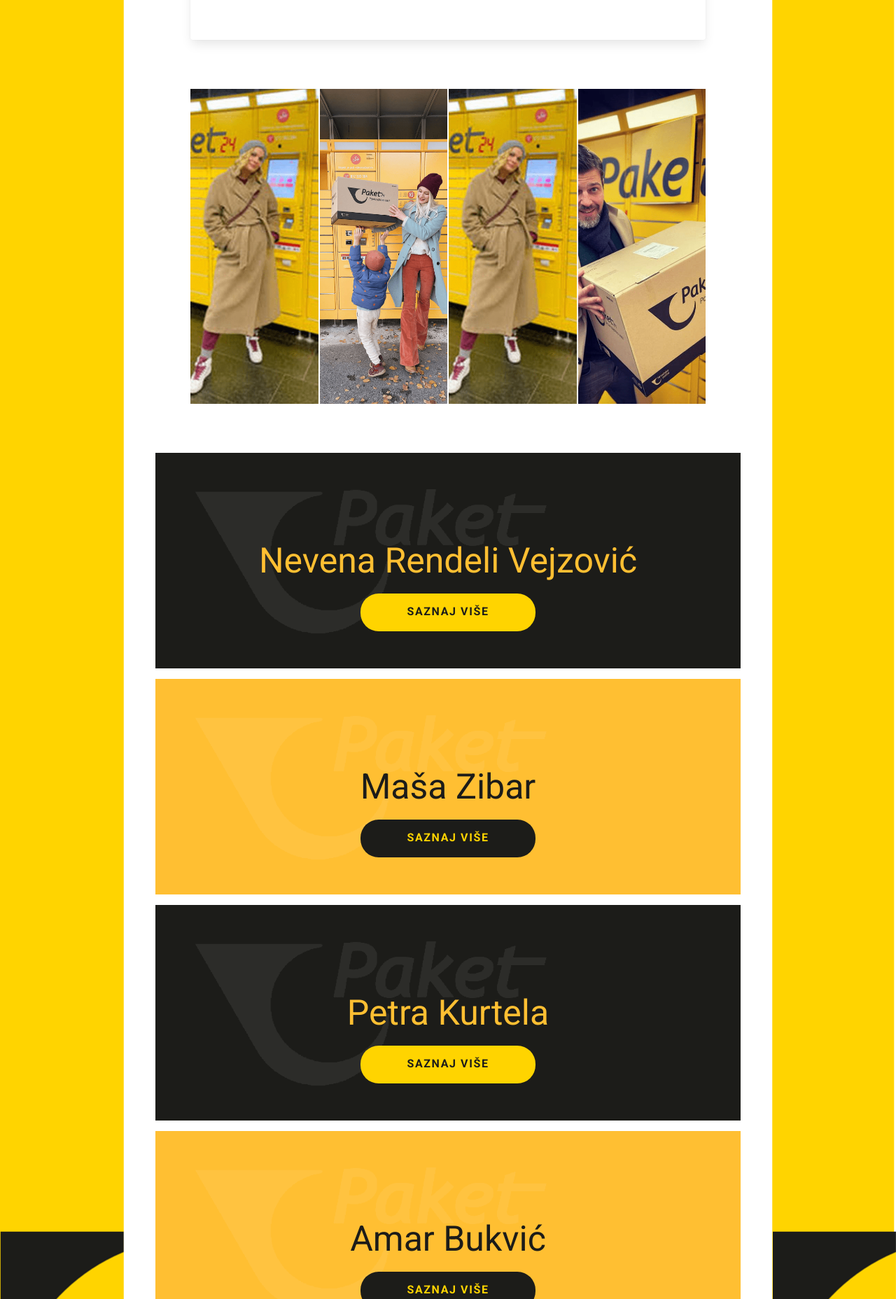
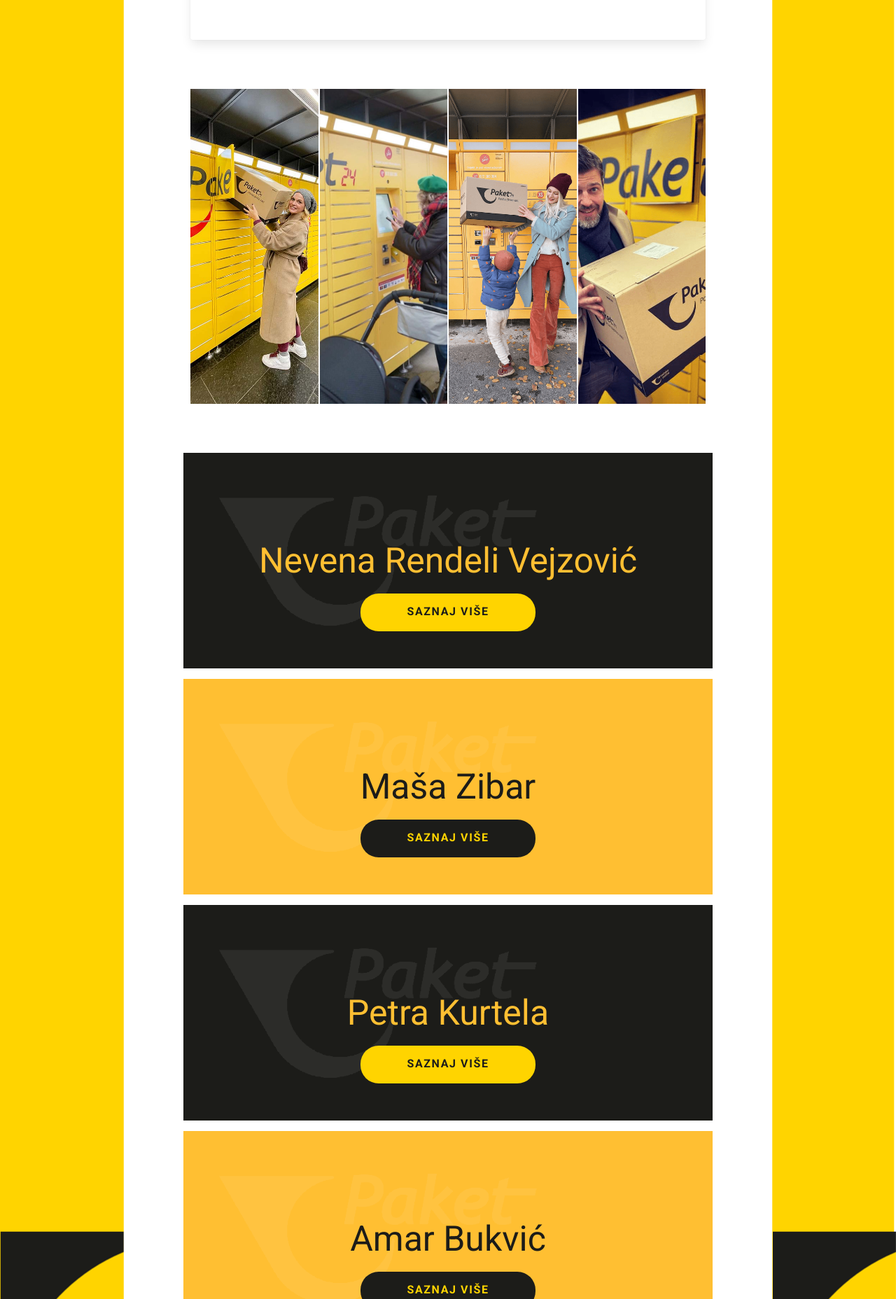
Before and after one commit to Zeljak/paketomat, a website: page index.html in a window 1280 px wide. Shown: the part 1947-3803 px from the top of the page at 70% size. Drawn offline with nearby package versions, Linux system fonts and the light colour scheme; files whose address does not match are found by name.

Commit message:
new links

```diff
--- a/_sass/main.scss
+++ b/_sass/main.scss
@@ -266,6 +266,9 @@
       margin-top: 40px;
       margin-bottom: 40px;
     }
+    &:hover {
+      color: $cheese;
+    }
   }
 }
 
@@ -326,6 +329,25 @@
     @include for-ultrahd {
       gap: 58px;
     }
+  }
+}
+
+.rectangle__wrapper,
+.savjeti,
+.pet__stvari,
+.ikone__grid,
+.hr_wrapper,
+.gallery__wrapper,
+.yellow_div__wrapper,
+.hr_wrapper {
+  @include for-phone {
+    margin: 30px 8px 30px;
+  }
+  @include for-tablet {
+    margin: 40px 30px 40px;
+  }
+  @include for-desktop {
+    margin: 70px 70px 30px;
   }
 }
 
--- a/index.html
+++ b/index.html
@@ -27,7 +27,7 @@
       rel="stylesheet"
     />
     <link rel="stylesheet" href="css/lightbox.min.css" />
-    <link rel="stylesheet" href="css/main.css?v=3" />
+    <link rel="stylesheet" href="css/main.css?v=4" />
 
     <!-- Facebook -->
     <meta
@@ -110,9 +110,13 @@
           <div class="hr_wrapper"><hr /></div>
           <!-- title before photos -->
           <div>
+            <a
+            href="https://www.roditelji.hr/lifestyle/pakiranje-i-slanje-paketa-na-paketomatu-ne-moze-biti-jednostavnije-ali-ni-zabavnije/"
+            target="_blank"
+          >
             <p class="steps__title">
               KORAK PO KORAK DO VAŠEG PAKETA u samo nekoliko lakih koraka
-            </p>
+            </p></a>
           </div>
           <div class="card__photos">
             <div class="card card__grid">
@@ -255,17 +259,17 @@
           <div class="photo__wrapper">
             <div class="four__photos">
               <img
-                src="./_assets/images/Nevena_Rendeli.png"
+                src="./_assets/images/Nevena_Rendeli_nova.jpg"
                 alt="Nevena Rendeli"
               />
               <img
-                src="./_assets/images/Petra_Kurtela_nova.png"
-                alt="Petra Kurtela"
+                src="./_assets/images/Masa_Zibar_final.jpg"
+                alt="Maša Zibar"
               />
-              <img
-                src="./_assets/images/Nevena_Rendeli.png"
-                alt="Nevena Rendeli"
-              />
+			  <img
+			  src="./_assets/images/Petra_Kurtela_nova.png"
+			  alt="Petra Kurtela"
+			/>
               <img
                 src="./_assets/images/Amar_Bukvic_nova.png"
                 alt="Amar Bukvić"
@@ -439,7 +443,7 @@
           <div class="hr_wrapper"><hr /></div>
           <!-- Galerija -->
           <div class="gallery__wrapper">
-            <div><h4 class="gallery__title">GALERIJA</h4></div>
+            <div><h4 class="gallery__title">PAKET KOJI ŽELITE DOBITI</h4></div>
             <div class="swiperGall">
               <div class="gallery__grid">
                 <div class="gg_wrap">
@@ -475,7 +479,7 @@
                       alt="Hrvatska pošta & PAKET24"
                   /></a>
                 </div>
-                <div class="gg_wrap">
+                <!-- <div class="gg_wrap">
                   <a
                     href="./_assets/galerija/galerija_darovi4.jpg"
                     data-lightbox="gallery"
@@ -562,8 +566,8 @@
                       src="./_assets/galerija/galerija_darovi11.jpg"
                       alt="Hrvatska pošta & PAKET24"
                   /></a>
-                </div>
-                <div class="gg_wrap">
+                </div> -->
+                <!-- <div class="gg_wrap">
                   <a
                     href="./_assets/galerija/galerija_darovi12.jpg"
                     data-lightbox="gallery"
@@ -650,7 +654,7 @@
                       src="./_assets/galerija/galerija_darovi19.jpg"
                       alt="Hrvatska pošta & PAKET24"
                   /></a>
-                </div>
+                </div> -->
                 <div class="gg_wrap">
                   <a
                     href="./_assets/galerija/galerija_darovi20.jpg"
@@ -667,13 +671,14 @@
               <div class="swiper-button-next swiperGall-next"></div>
             </div>
           </div>
+          <!-- INSTAGRAM LINK -->
           <div>
             <a
-              href="https://m.facebook.com/ldrustvopaketomatahrvatske"
+              href="https://www.instagram.com/drustvopaketomanahrvatske/"
               target="_blank"
             >
               <p class="blue__link has-text-centered">
-                VIŠE NA DRUŠTVOPAKETOMATHRVATSKE
+                VIŠE NA @drustvopaketomanahrvatske
               </p></a
             >
           </div>
```
Also changed, not shown: _assets/images/Masa_Zibar.png (added), _assets/images/Masa_Zibar_final.jpg (added), _assets/images/Masa_Zibar_nova.jpg (added), _assets/images/Nevena_Rendeli_nova.jpg (added), css/main.css.
